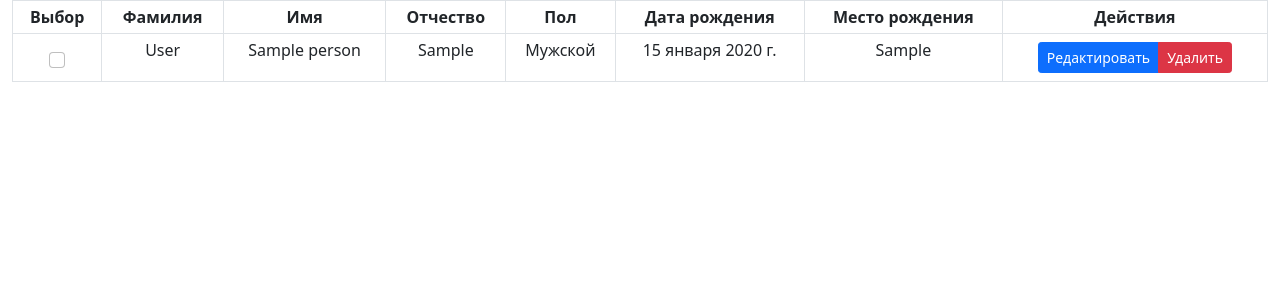
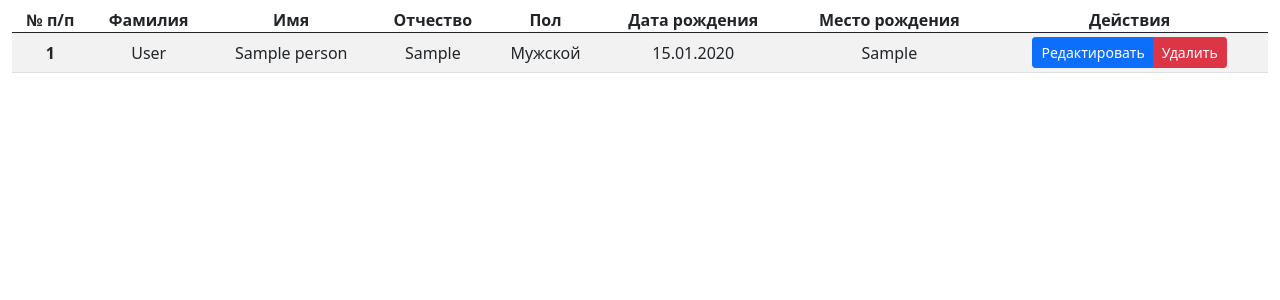
Before and after one commit to drPonihvost/DNA_Research, a Django app: page /research/1/person in a window 1280 px wide. Shown: the part 56-356 px from the top of the page. Run offline with Django 4.2, Linux system fonts and the light colour scheme; tables that the repository leaves empty hold one stand-in row (values such as "Sample post"); parts of the project's set-up code (start-up, migrations or seed data) failed here and were passed over; some libraries are stand-ins or nearby versions.

Commit message:
Рефакторинг

```diff
--- a/dnaresearch/dnaresearch/research/templates/research/persons.html
+++ b/dnaresearch/dnaresearch/research/templates/research/persons.html
@@ -5,10 +5,12 @@
 {% block content %}
 <div id="content">
    <div class="container-fluid">
-      <table class="table table-bordered" style="text-align: center; line-height: 1; vertical-align: middle;">
-         <thead>
-            <tr style="text-align: center;">
-               <th scope="col">Выбор</th>
+      <div class="row">
+         <div class="col-12 table-responsive">
+            <table class="table table-striped table-sm align-middle lh-1 my-2">
+               <thead class="text-center">
+                  <tr>
+                     <th scope="col">№ п/п</th>
                      <th scope="col">Фамилия</th>
                      <th scope="col">Имя</th>
                      <th scope="col">Отчество</th>
@@ -16,24 +18,24 @@
                      <th scope="col">Дата рождения</th>
                      <th scope="col">Место рождения</th>
                      {% if person.related %}
-               <td scope="col">Родственник</td>
+                     <td scope="col">Степень родства</td>
                      {% endif %}
                      <th scope="col">Действия</th>
                   </tr>
                </thead>
-         <tbody style="vertical-align: top;">
+               <tbody class="text-center">
                   {% get_persons research_id as persons %}
                      {% if persons %}
                      {% for person in persons %}
                      <tr>
-               <th scope="row" style="vertical-align: middle;">
-                  <input type="checkbox" class="form-check-input" value="{{ research.id }}">
+                        <th class="text-center" scope="row">
+                           {{ forloop.counter }}
                         </th>
                         <td>{{ person.surname }}</td>
                         <td>{{ person.name }}</td>
                         <td>{{ person.patronymic }}</td>
                         <td>{% if person.male %}Мужской{% else %}Женский{% endif %}</td>
-               <td>{{ person.birthday }}</td>
+                        <td>{{ person.birthday|date:"d.m.Y" }}</td>
                         <td>{{ person.birthplace }}</td>
                         {% if person.related %}
                         <td>{{ person.related }}</td>
@@ -48,6 +50,17 @@
                      {% endfor %}
                      {% endif %}
                   </tbody>
+
+            </table>
+         </div>
+      </div>
+
+
+
+
+      <table class="table table-bordered">
+
+
       </table>
    </div>
 </div>
--- a/dnaresearch/dnaresearch/research/templates/research/research_detail.html
+++ b/dnaresearch/dnaresearch/research/templates/research/research_detail.html
@@ -1,6 +1,6 @@
 {% extends 'research/base.html' %}
 {% load research_tags %}
-{% block title %}{% endblock %}
+{% block title %}Направление{% endblock %}
 {% block command %}
 <a class="btn btn-primary" href="{% url 'research_update_form' research_id=object.id %}" role="button">Изменить</a>
 <a class="btn btn-primary mx-2" href="{% url 'all_persons' %}" role="button">Добавть лиц</a>
--- a/dnaresearch/dnaresearch/research/templates/research/research_update_form.html
+++ /dev/null
@@ -1,2 +0,0 @@
-{% extends 'research/research_form.html' %}
-{% block method_url %}{% url 'research_update_form' object.id %}{% endblock method_url %}
--- a/dnaresearch/dnaresearch/research/urls.py
+++ b/dnaresearch/dnaresearch/research/urls.py
@@ -12,5 +12,6 @@ urlpatterns = [
     path('research/<int:research_id>/person', persons, name='persons'),
     path('research/<int:research_id>/person/<int:person_id>', Person.as_view(), name='person'),
     path('research/person', Persons.as_view(), name='all_persons'),
-    path('research/<int:research_id>/person/add', add_person, name='add_person')
+    path('research/<int:research_id>/person/add', add_person, name='add_person'),
+    path('research/<int:research_id>/person/<int:person_id>', Person.as_view(), name='person_detail'),
 ]
--- a/dnaresearch/dnaresearch/research/views.py
+++ b/dnaresearch/dnaresearch/research/views.py
@@ -56,7 +56,7 @@ class Persons(ListView):
 
 class Person(DetailView):
     model = models.Person
-    template_name = 'research/research.html'
+    template_name = 'research/person_detail.html'
     pk_url_kwarg = 'person_id'
 
 
```
Also changed, not shown: dnaresearch/dnaresearch/research/templates/research/person_detail.html (added, +8 -0 lines), dnaresearch/dnaresearch/research/templates/research/person_form.html (renamed from dnaresearch/dnaresearch/research/templates/research/add_person.html), 1 other file. Lines whose indentation alone changed are shown as unchanged.
